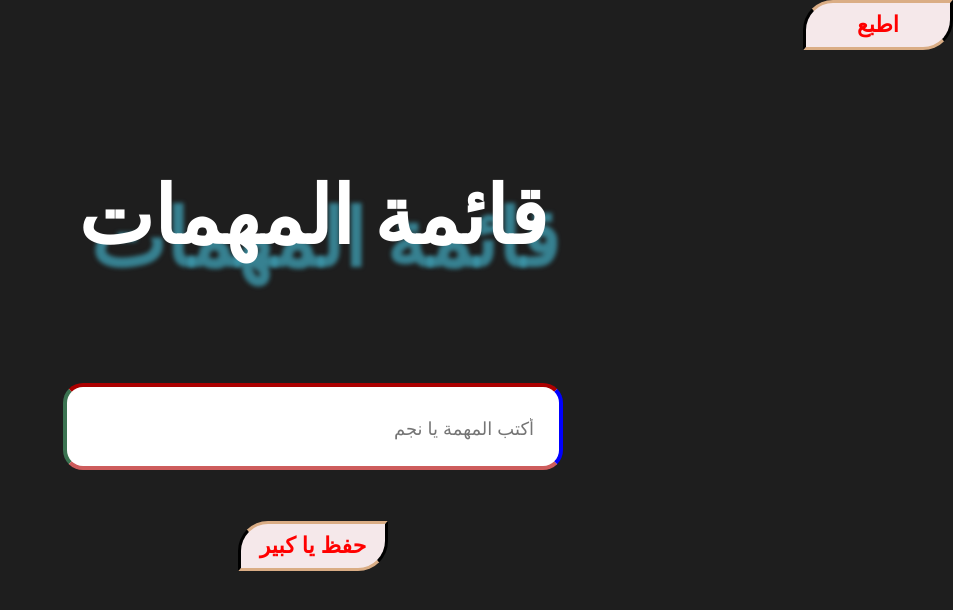
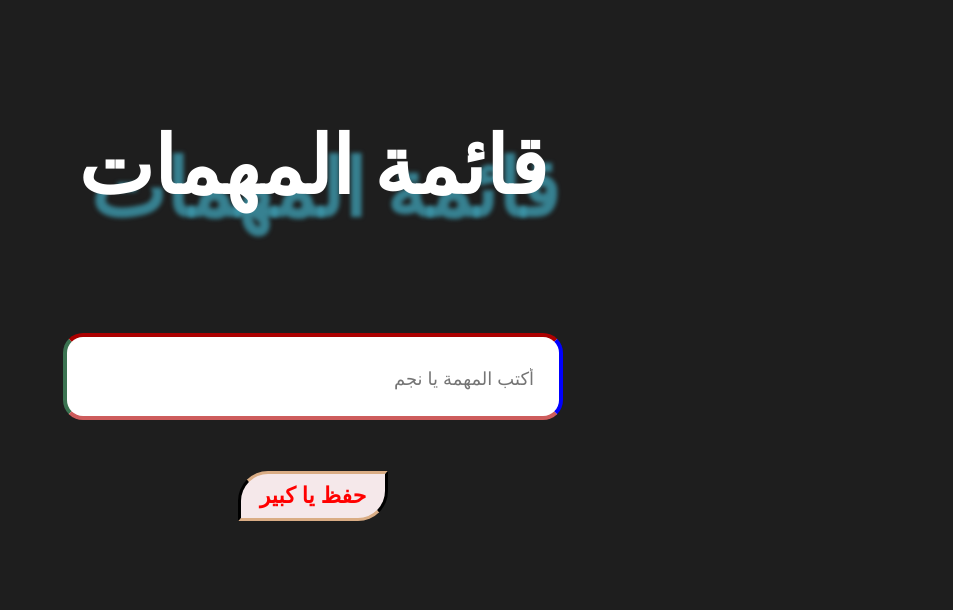
Before and after one commit to MohamedElsagan/to_do_list, a plain HTML site: page index.html in a window 1280 px wide. Shown: the whole page, without its empty margins (327-1280 px from the left). Drawn offline with Linux system fonts and the light colour scheme.

Commit message:
Add files via upload

```diff
--- a/index.html
+++ b/index.html
@@ -7,8 +7,6 @@
     <link rel="stylesheet" href="src/media.css">
 </head>
 <body>
-    <button  id="priint">اطبع</button>
-
     <div class="container">
         <div class="title" id="title">
             <h1>قائمة المهمات</h1>
```
